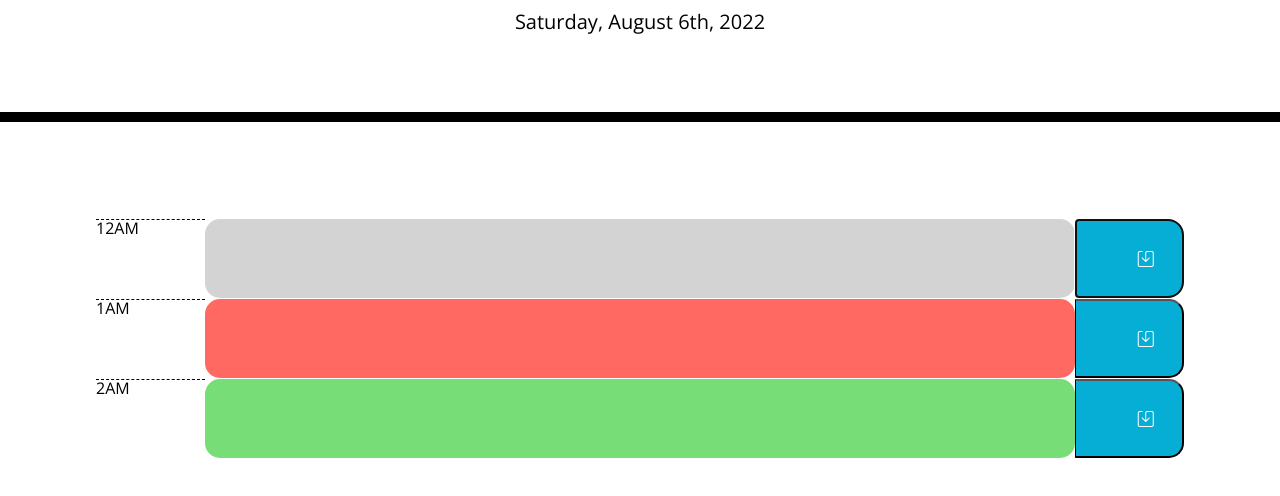
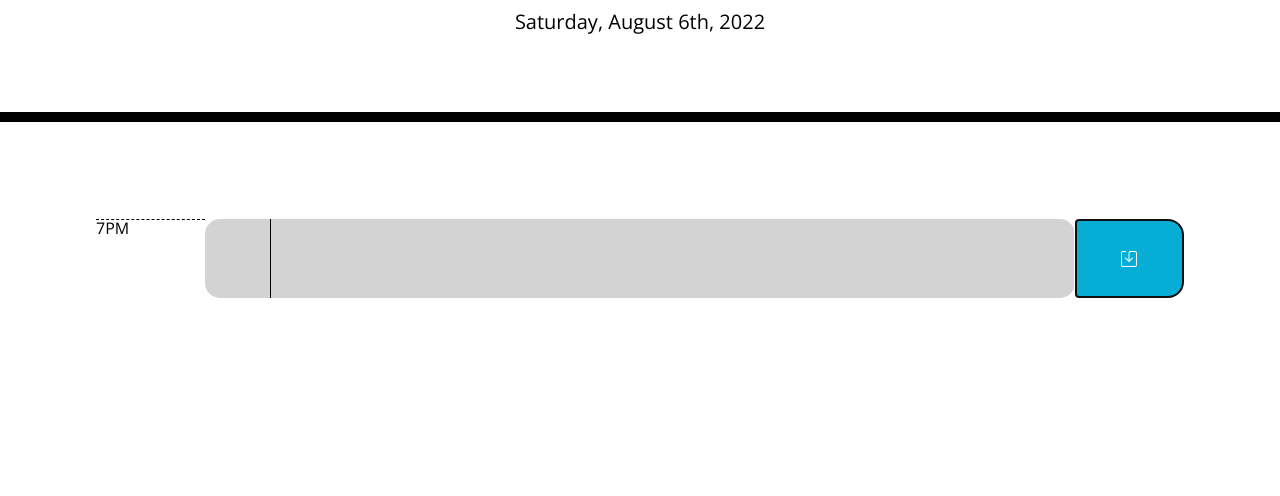
Before and after one commit to alextheordinary/work-day-scheduler, a plain HTML site: page index.html in a window 1280 px wide. Both pictures are taken after a click on the button 1129 px from the left and 440 px from the top of the page. Shown: the part 182-678 px from the top of the page. Drawn offline with nearby package versions, Linux system fonts and the light colour scheme.

Commit message:
finished createTimeBlockRow()

```diff
--- a/index.html
+++ b/index.html
@@ -24,7 +24,7 @@
   </header>
   <div class="container">
     <!-- Timeblocks go here -->
-    <div class="row">
+    <!-- <div class="row">
       <div class="hour">12AM</div>
       <div class="time-block past">
       </div>
@@ -47,7 +47,7 @@
       <button class="saveBtn">
         <i class="bi bi-save"></i>
       </button>
-    </div>
+    </div> -->
   </div>
 
   <script src="https://cdnjs.cloudflare.com/ajax/libs/jquery/3.2.1/jquery.min.js"></script>
--- a/script.js
+++ b/script.js
@@ -1,15 +1,15 @@
 // Variables
-var currentDay = moment() ; // moment variable for day display
-var currentHour = moment().format("k") ; // current hour in military time
+var currentDay = moment(); // moment variable for day display
+var currentHour = moment().format("k"); // current hour in military time
 var hourlyTask = {
     hour: 22,
-    task:"Sleep"
+    task: "Sleep"
 }; // object template to store an hourly task. hour stored in military time. name convention is kk-task where k is the military time.
 
 
 
 // Element selectors
-var currentDayEl = $("#currentDay") ;
+var currentDayEl = $("#currentDay");
 
 
 
@@ -17,31 +17,75 @@ var currentDayEl = $("#currentDay") ;
 
 // Build out time blocks. Set labels to each hour. Apply past, present, future classes based on time comparison. Add a textarea to each timeblock. Fill textarea with any data from local storage for that hour. Add save button. Add event listener to each save button to save that textarea to localstorage.
 
+function buildTimeBlocks() {
 
+}
+
+
+// Create a time block row and append it to the container
+
+function createTimeBlockRow(kTime) {
+    // Elements to be added
+    var containerEl = $(".container");
+    containerEl.append("<div class='row'></div>");
+    var rowEl = $(".row").last();
+    rowEl.append("<div class= 'hour'></div>");
+    var hourEl = rowEl.children(".hour");
+    rowEl.append("<div class='time-block'></div>");
+    var timeBlockEl = rowEl.children(".time-block");
+    timeBlockEl.append("<textarea></textarea>") ;
+    var textAreaEl = timeBlockEl.children("textarea");
+    rowEl.append("<button class= 'saveBtn'><i class='bi bi-save'></i></button>");
+    var saveBtnEl = rowEl.children(".saveBtn");
+
+
+    // Setting the label for the hour class item and storing the k time in a data-attribute in the row
+    hourEl.text(moment(kTime, "k").format("hA"));
+    rowEl.attr("data-kHour", kTime);
+
+    // Setting the class of the time block based on current hour
+
+    if (currentHour == kTime) {
+        timeBlockEl.addClass("present");
+    } else if (currentHour > kTime) {
+        timeBlockEl.addClass("past");
+    } else {
+        timeBlockEl.addClass("future");
+    }
+
+    // Set textarea text to local storage value
+    textAreaEl.text(retrieveTask(kTime));
+
+    // Add event listener to save button
+    saveBtnEl.on("click", saveTask);
+}
 
 
 
 // Display today's date in the currentDayEl
 
 function displayCalendarDate() {
-    currentDayEl.text(currentDay.format("dddd, MMMM Do, YYYY")) ;
+    currentDayEl.text(currentDay.format("dddd, MMMM Do, YYYY"));
 }
 
 // Retrieve task from local storage for a given k time
 
 function retrieveTask(kTime) {
     var storedTask = JSON.parse(localStorage.getItem(kTime + "-task"));
-    var taskText = "" ;
+    var taskText = "";
     if (storedTask !== null) {
-       taskText = storedTask;
+        taskText = storedTask;
     }
-    return taskText ;
+    return taskText;
 }
 
-// Save task to local storage for a given kk time.
+// Save function task to local storage for a given kk time.
 
-function saveTask(kTime, taskObject) {
-    localStorage.setItem(kTime + "-task", JSON.stringify(taskObject)) ;
+function saveTask(event) {
+    var parentRowEl = $(event.target).parents(".row");
+    var kTime = parentRowEl.attr("data-kHour");
+    var taskText = parentRowEl.find("textarea").val();
+    localStorage.setItem(kTime + "-task", JSON.stringify(taskText));
 }
 
 
@@ -53,4 +97,5 @@ function saveTask(kTime, taskObject) {
 
 
 // Main body
-displayCalendarDate() ;
+displayCalendarDate();
+createTimeBlockRow(19);
--- a/style.css
+++ b/style.css
@@ -11,6 +11,8 @@ textarea {
   color: #000000;
   border-left: 1px solid black;
   padding: 10px;
+  width: 85% ;
+  height: 100% ;
 }
 
 .container {
```
